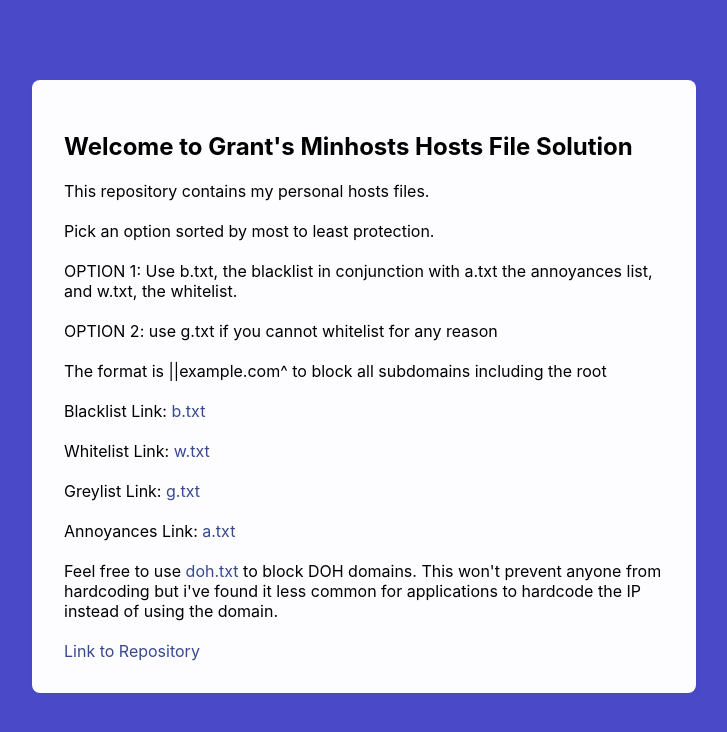
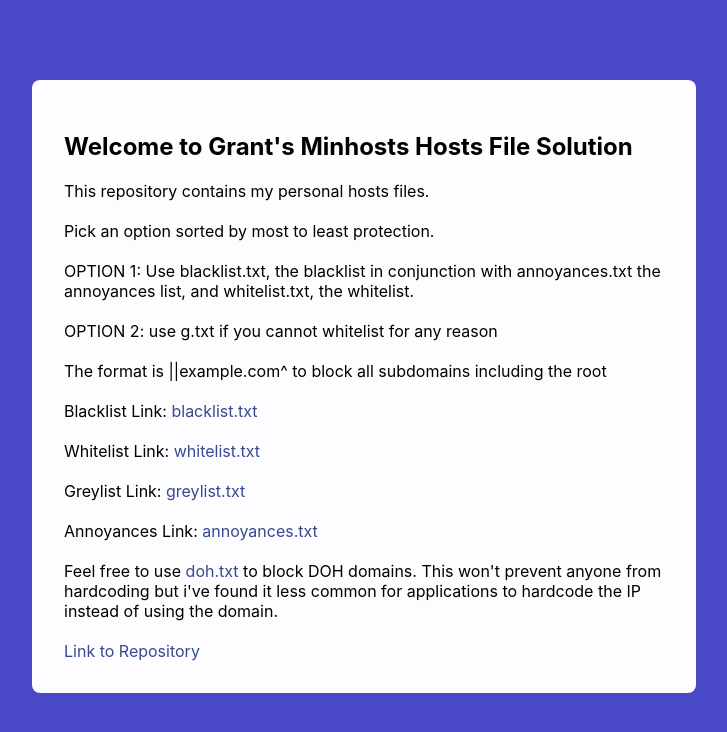
Before and after one commit to gkhull/hosts, a plain HTML site: page index.html in a window 1280 px wide. Shown: the whole page, without its empty margins (276-1003 px from the left). Drawn offline with Linux system fonts and the light colour scheme.

Commit message:
fix index

```diff
--- a/index.html
+++ b/index.html
@@ -44,7 +44,7 @@ This repository contains my personal hosts files.
 Pick an option sorted by most to least protection.
 
 <br><br>
-OPTION 1: Use b.txt, the blacklist in conjunction with a.txt the annoyances list, and w.txt, the whitelist.
+OPTION 1: Use blacklist.txt, the blacklist in conjunction with annoyances.txt the annoyances list, and whitelist.txt, the whitelist.
 
 <br><br>
 OPTION 2: use g.txt if you cannot whitelist for any reason
@@ -53,16 +53,16 @@ OPTION 2: use g.txt if you cannot whitelist for any reason
 The format is ||example.com^ to block all subdomains including the root
 
 <br><br>
-Blacklist Link: <a href="https://hosts.gkhull.com/b.txt">b.txt</a>
+Blacklist Link: <a href="https://hosts.gkhull.com/blacklist.txt">blacklist.txt</a>
 
 <br><br>
-Whitelist Link: <a href="https://hosts.gkhull.com/w.txt">w.txt</a>
+Whitelist Link: <a href="https://hosts.gkhull.com/whitelist.txt">whitelist.txt</a>
 
 <br><br>
-Greylist Link: <a href="https://hosts.gkhull.com/g.txt">g.txt</a>
+Greylist Link: <a href="https://hosts.gkhull.com/greylist.txt">greylist.txt</a>
 
 <br><br>
-Annoyances Link: <a href="https://hosts.gkhull.com/a.txt">a.txt</a>
+Annoyances Link: <a href="https://hosts.gkhull.com/annoyances.txt">annoyances.txt</a>
 
 <br><br>
 Feel free to use <a href="https://hosts.gkhull.com/doh.txt">doh.txt</a> to block DOH domains. This won't prevent anyone from hardcoding but i've found it less common for applications to hardcode the IP instead of using the domain.
```
